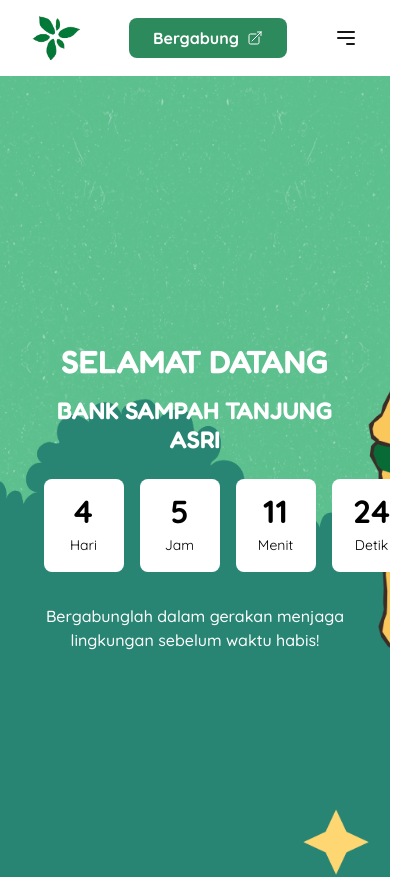
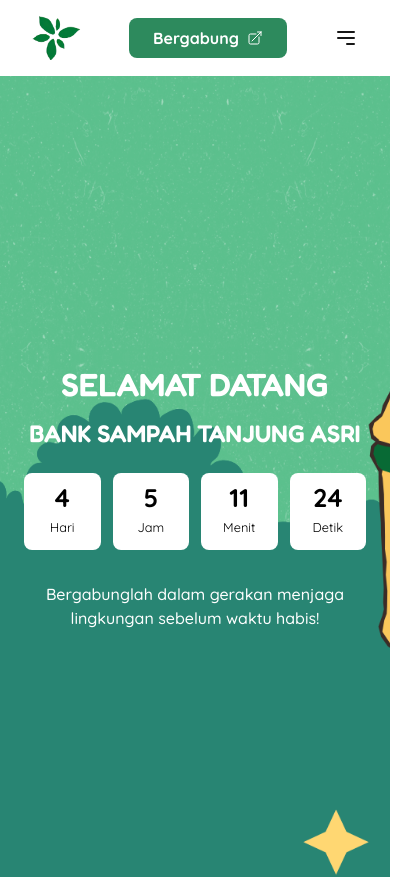
Before and after one commit to riyouuyt/tanjung-asri, a Next.js app: page / in a window 390 px wide. Shown: the top 877 px of the page, 412 px wide, since content can reach past the window. Built offline with nearby package versions, Linux system fonts and the light colour scheme.

Commit message:
first commit

```diff
--- a/src/components/countdown/countdown.module.css
+++ b/src/components/countdown/countdown.module.css
@@ -8,14 +8,14 @@
   background: white;
   padding: 1rem;
   border-radius: 0.5rem;
-  min-width: 80px;
+  min-width: 70px;
   text-align: center;
 }
 
 .number {
   font-family: var(--font-quicksand);
   font-weight: 700;
-  font-size: 2rem;
+  font-size: 1.8rem;
   color: black;
   line-height: 1;
 }
@@ -40,3 +40,36 @@
   border-radius: 0.5rem;
   text-align: center;
 }
+
+
+/* Tablet */
+@media (max-width: 768px) {
+  .countdown {
+    align-items: center;
+    justify-content: center;
+  }
+}
+
+/* Mobile */
+@media (max-width: 480px) {
+  .countdown {
+    justify-content: center;
+    margin-left: 0;
+    gap: 0.75rem;
+    flex-wrap: wrap;
+  }
+
+  .timerItem {
+    min-width: 65px;
+    padding: 0.75rem;
+    flex: 1 0 20%;
+  }
+
+  .number {
+    font-size: 1.6rem;
+  }
+
+  .label {
+    font-size: 0.8rem;
+  }
+}
--- a/src/components/layout/Header/header.module.css
+++ b/src/components/layout/Header/header.module.css
@@ -59,6 +59,28 @@
   display: none;
 }
 
+@media (max-width: 950px) {
+  .navMenu {
+    display: none;
+  }
+
+  .mobileMenuButton {
+    display: block;
+  }
+
+  .mobileMenu {
+    position: absolute;
+    top: 100%;
+    left: 0;
+    right: 0;
+    background: rgba(255, 255, 255, 0.95);
+    padding: 1rem;
+    display: flex;
+    flex-direction: column;
+    gap: 1rem;
+  }
+}
+
 @media (max-width: 768px) {
   .navMenu {
     display: none;
--- a/src/home/hero/hero.module.css
+++ b/src/home/hero/hero.module.css
@@ -8,17 +8,17 @@
 }
 
 .container {
-  max-width: 1450px;
+  max-width: 1500px;
   margin: 0 auto;
   padding: 0 2rem;
-  width: 90%;
+  width: 100%;
 }
 
 .welcomeText {
   font-family: var(--font-fredoka);
   color: white;
   font-weight: 600;
-  font-size: 3rem;
+  font-size: 3.5rem;
   text-align: left;
   margin-bottom: 1rem;
   line-height: 1.1;
@@ -28,7 +28,7 @@
   font-family: var(--font-fredoka);
   color: white;
   font-weight: 600;
-  font-size: 2rem;
+  font-size: 3.5rem;
   line-height: 1.2;
   margin-bottom: 2rem;
   text-align: left;
--- a/src/home/hero/hero.tsx
+++ b/src/home/hero/hero.tsx
@@ -1,13 +1,14 @@
 "use client";
 import CountdownTimer from "@/components/countdown/Countdown";
 import styles from "./hero.module.css";
+import heroBackground from "../../../public/assets/hero.png"; // Import gambar
 
 export default function Hero() {
   return (
     <section
       className={styles.hero}
       style={{
-        backgroundImage: "url('/assets/hero.png')",
+        backgroundImage: `url(${heroBackground.src})`, // Gunakan gambar yang diimpor
         backgroundSize: 'cover',
         backgroundPosition: 'center'
       }}
```
